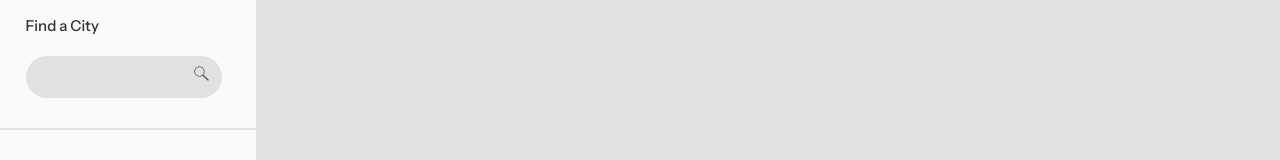
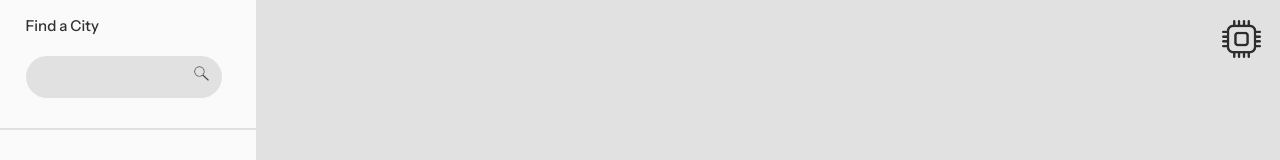
Before and after one commit to platinumblock/UnitedHacks, a plain HTML site: page map.html in a window 1280 px wide. Shown: the top 160 px of the page. Drawn offline with Linux system fonts and the light colour scheme.

Commit message:
Add files via upload

```diff
--- a/map.html
+++ b/map.html
@@ -8,6 +8,7 @@
     <link rel="stylesheet" href="style.css">
   </head>
   <body>
+    <img src = "cpu.webp" id = "logo2" onclick = "window.location.href = 'index.html'">
     <div id = "noMap">Search a city to view the map.</div>
     <img src = "mountainview.png" id = "map" onclick = "detect(event)">
     <div id = "overlay" style = "display:none" onclick = "detectOverlay(event)"></div>
--- a/style.css
+++ b/style.css
@@ -68,6 +68,19 @@ body{
     left:5%;
     top:7%;
     width:3%;
+}
+#logo2{
+    position:absolute;
+    left:95.5%;
+    top:2.5%;
+    width:3%;
+    z-index:1000;
+    opacity:0.8;
+    transition:0.1s all;
+}
+#logo2:hover{
+    transform:scale(1.05);
+    cursor:pointer;
 }
 #title{
     position:absolute;
```
